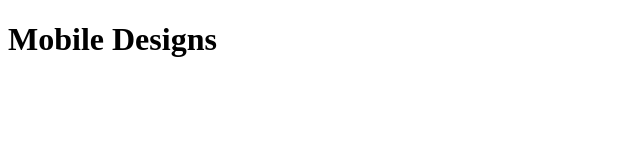
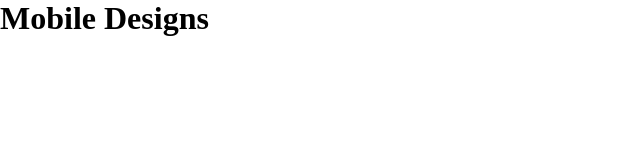
Before and after one commit to weavermaw/mobile_practice, a plain HTML site: page index.html in a window 1280 px wide. Shown: the whole page, without its empty margins (0-640 px from the left). Drawn offline with Linux system fonts and the light colour scheme.

Commit message:
error fix
Issue: Stylesheet was not affecting the website build.

Resolution: Removed information regarding jquery script and stylesheet.
Then recreated the connection to jquery and the stylesheet by endsuring the jquery file ended with .js

```diff
--- a/css/styles.css
+++ b/css/styles.css
@@ -5,13 +5,21 @@
 */
 
 	html, h1, h2, h3, h4, h5, h6, ::before, ::after, ui,
-	ul, li, form, input, section, p, article, label, a{
+	ul, li, form, input, section, p, article, label, a, body{
 		content: "";
-		padding: "";
-		border: "";
-		margin: "";
+		padding: 0;
+		border: 0;
+		margin: 0;
 	}
 
 	html{
-		background: rgb(85,85,145);
+		height: 100%;
+		width: 100%;
+		background-color: 0;
 	}
+
+	header{
+		width: 100%;
+		height: 5em;
+		background-color: 0;
+	}
--- a/index.html
+++ b/index.html
@@ -3,8 +3,8 @@
 
 	<head>
 		<title>Mobile Development</title>
-		<script href="script/jquery_3.3.1_compressed" /></script>
-		<link type="css/text" href="css/styles.css" rel="stylesheet" />
+		<script type="text/js" href="script/jquery_3.3.1_compressed.js" /></script>
+		<link rel="stylesheet" type="text/css" href="css/styles.css" />
 	</head>
 
 	<body>
```
